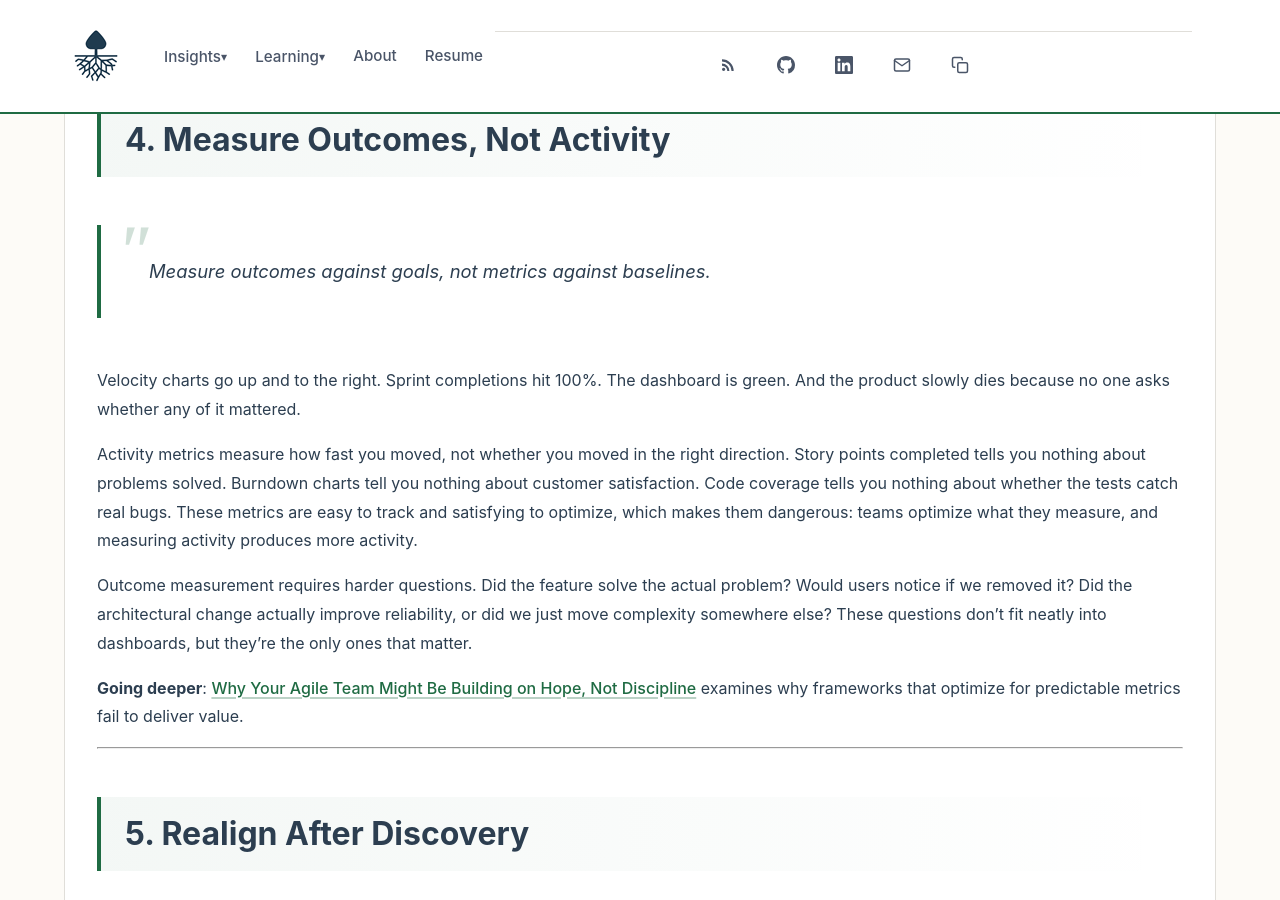
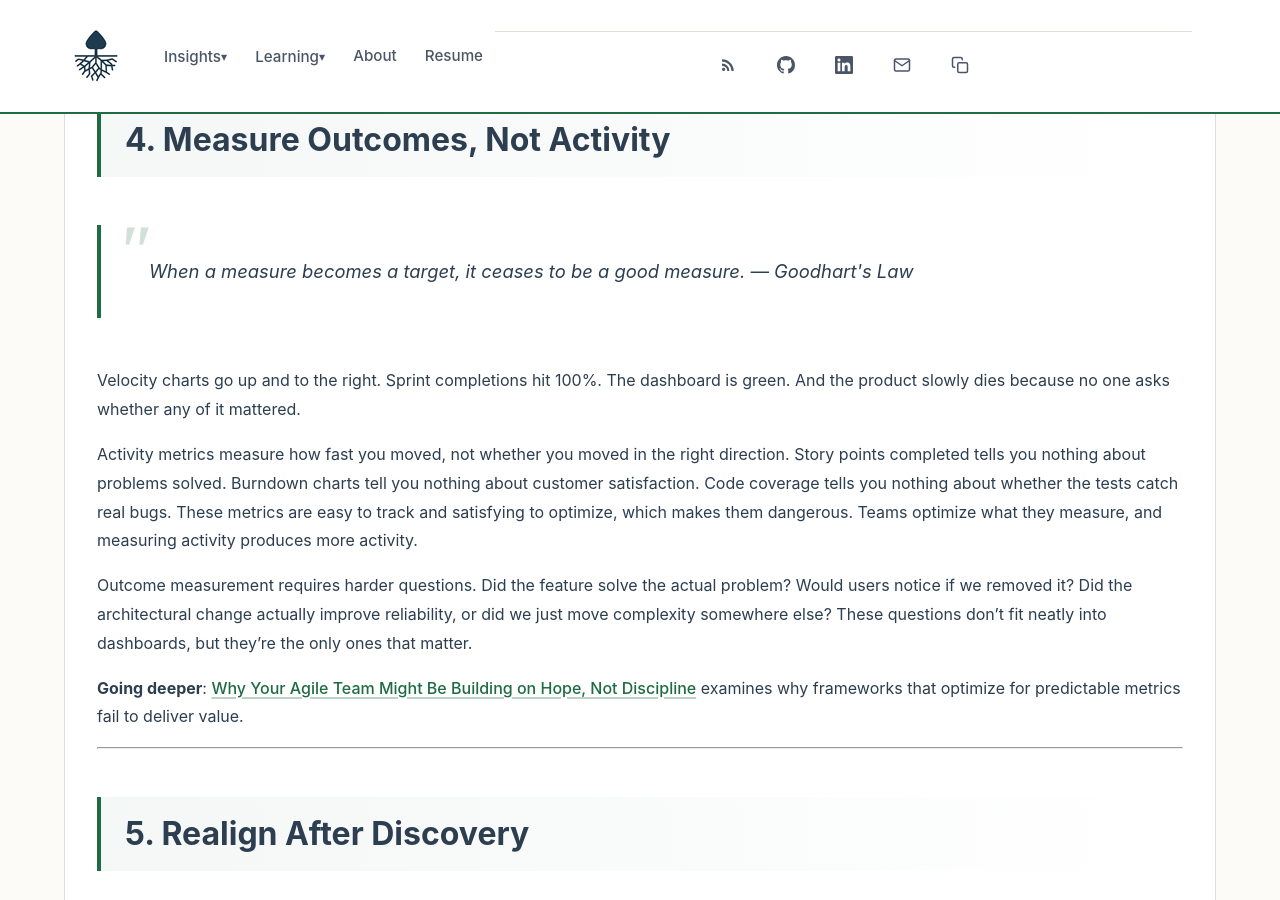
Before and after one commit to stevenstuartm/stevenstuartm.github.io, a Jekyll site: the page built from pages/philosophy.md, in a window 1280 px wide and 900 px high, scrolled down 3009 px. Built offline with Jekyll 4.4.1, drawn with Linux system fonts in a browser that asks for light colours.

Commit message:
Updating philosophy

```diff
--- a/pages/philosophy.md
+++ b/pages/philosophy.md
@@ -83,12 +83,12 @@ Organizations often respond to past failures by adding controls: approval gates,
 ## 4. Measure Outcomes, Not Activity
 
 <blockquote class="pull-quote">
-<p>Measure outcomes against goals, not metrics against baselines.</p>
+<p>When a measure becomes a target, it ceases to be a good measure. — Goodhart's Law</p>
 </blockquote>
 
 Velocity charts go up and to the right. Sprint completions hit 100%. The dashboard is green. And the product slowly dies because no one asks whether any of it mattered.
 
-Activity metrics measure how fast you moved, not whether you moved in the right direction. Story points completed tells you nothing about problems solved. Burndown charts tell you nothing about customer satisfaction. Code coverage tells you nothing about whether the tests catch real bugs. These metrics are easy to track and satisfying to optimize, which makes them dangerous: teams optimize what they measure, and measuring activity produces more activity.
+Activity metrics measure how fast you moved, not whether you moved in the right direction. Story points completed tells you nothing about problems solved. Burndown charts tell you nothing about customer satisfaction. Code coverage tells you nothing about whether the tests catch real bugs. These metrics are easy to track and satisfying to optimize, which makes them dangerous. Teams optimize what they measure, and measuring activity produces more activity.
 
 Outcome measurement requires harder questions. Did the feature solve the actual problem? Would users notice if we removed it? Did the architectural change actually improve reliability, or did we just move complexity somewhere else? These questions don't fit neatly into dashboards, but they're the only ones that matter.
 
```
